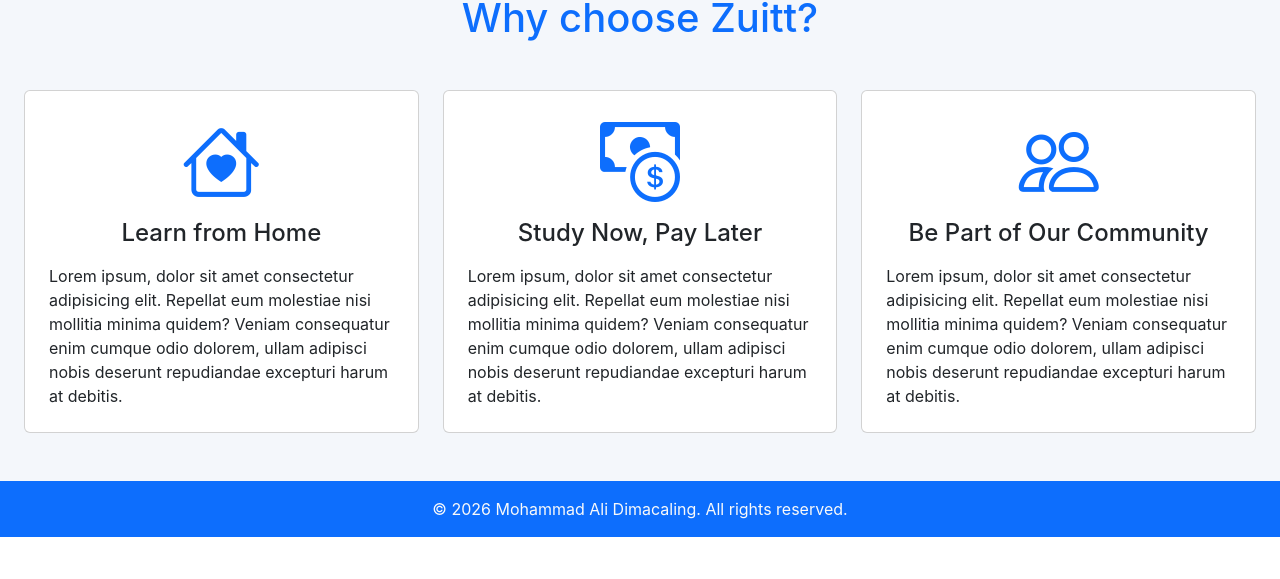
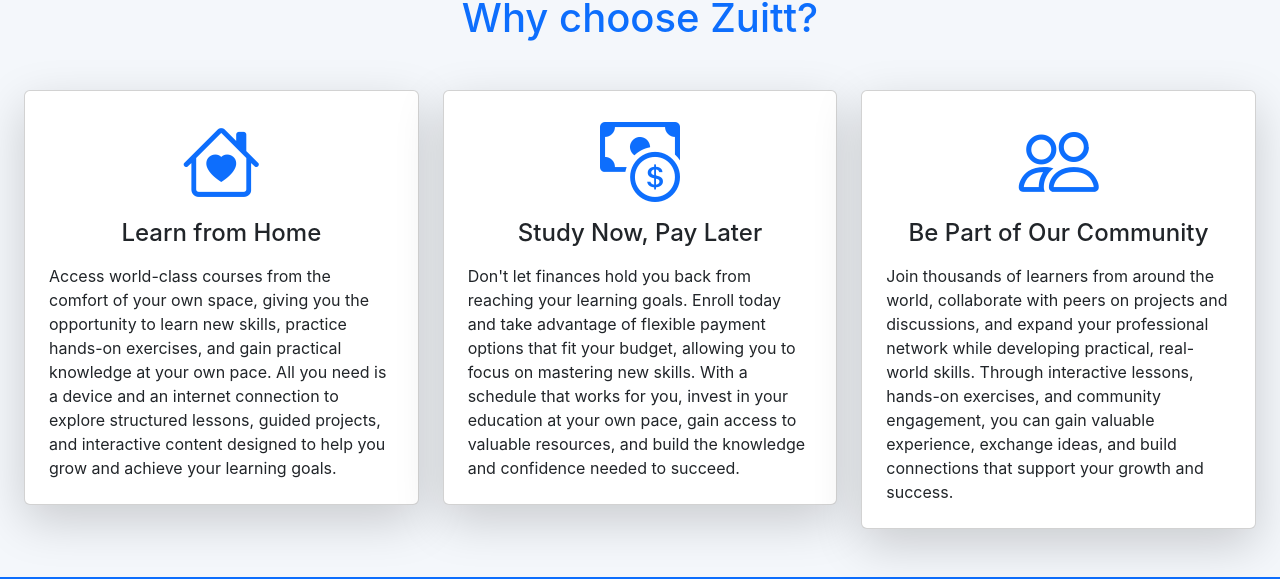
Before and after one commit to DimaxKun/course-booking-vue, a Vue app: page / in a window 1280 px wide. Shown: the part 661-1240 px from the top of the page. Before the commit the page ends 1198 px from the top, so only its background shows below. Built offline with nearby package versions, Linux system fonts and the light colour scheme.

Commit message:
updated front-end

```diff
--- a/src/components/HighlightsComponent.vue
+++ b/src/components/HighlightsComponent.vue
@@ -4,48 +4,42 @@
         <div class="row my-5">
             <h1 class="text-center text-primary mb-5">Why choose Zuitt?</h1>
             <div id="highlight1" class="col-md-4">
-                <div id="highlight1" class="card p-2 min-height-100">
+                <div id="highlight1" class="highlight-card card p-2 min-height-100 shadow-lg">
                     <div class="card-body">
                         <h1 class="text-center display-1 text-primary"><i class="bi bi-house-heart"></i></h1>
                         <h4 class="card-title text-center">
                             Learn from Home
                         </h4>
                         <p class="card-text mt-3">
-                            Lorem ipsum, dolor sit amet consectetur adipisicing elit. Repellat eum molestiae nisi
-                            mollitia minima quidem? Veniam consequatur enim cumque odio dolorem, ullam adipisci nobis
-                            deserunt repudiandae excepturi harum at debitis.
+                            Access world-class courses from the comfort of your own space, giving you the opportunity to learn new skills, practice hands-on exercises, and gain practical knowledge at your own pace. All you need is a device and an internet connection to explore structured lessons, guided projects, and interactive content designed to help you grow and achieve your learning goals.
                         </p>
                     </div>
                 </div>
             </div>
 
             <div id="highlight2" class="col-md-4">
-                <div class="card p-2 min-height-100">
+                <div class="highlight-card card p-2 min-height-100 shadow-lg">
                     <div class="card-body">
                         <h1 class="text-center display-1 text-primary"><i class="bi bi-cash-coin"></i></h1>
                         <h4 class="card-title text-center">
                             Study Now, Pay Later
                         </h4>
                         <p class="card-text mt-3">
-                            Lorem ipsum, dolor sit amet consectetur adipisicing elit. Repellat eum molestiae nisi
-                            mollitia minima quidem? Veniam consequatur enim cumque odio dolorem, ullam adipisci nobis
-                            deserunt repudiandae excepturi harum at debitis.
+                            Don't let finances hold you back from reaching your learning goals. Enroll today and take advantage of flexible payment options that fit your budget, allowing you to focus on mastering new skills. With a schedule that works for you, invest in your education at your own pace, gain access to valuable resources, and build the knowledge and confidence needed to succeed.
                         </p>
                     </div>
                 </div>
             </div>
 
             <div id="highlight3" class="col-md-4">
-                <div class="card p-2 min-height-100">
+                <div class="highlight-card card p-2 min-height-100 shadow-lg">
                     <div class="card-body">
                         <h1 class="text-center display-1 text-primary"><i class="bi bi-people"></i></h1>
                         <h4 class="card-title text-center">
                             Be Part of Our Community
                         </h4>
                         <p class="card-text mt-3">
-                            Lorem ipsum, dolor sit amet consectetur adipisicing elit. Repellat eum molestiae nisi
-                            mollitia minima quidem? Veniam consequatur enim cumque odio dolorem, ullam adipisci nobis
-                            deserunt repudiandae excepturi harum at debitis.
+                            Join thousands of learners from around the world, collaborate with peers on projects and discussions, and expand your professional network while developing practical, real-world skills. Through interactive lessons, hands-on exercises, and community engagement, you can gain valuable experience, exchange ideas, and build connections that support your growth and success.
                         </p>
                     </div>
                 </div>
@@ -53,3 +47,32 @@
         </div>
     </div>
 </template>
+
+<style scoped>
+.highlights-section {
+    background: var(--surface-soft);
+    padding: 2rem 1rem;
+}
+
+.highlight-icon-wrap {
+    width: 64px;
+    height: 64px;
+    border-radius: 50%;
+    background: #eaf1ff;
+    display: flex;
+    align-items: center;
+    justify-content: center;
+    margin: 0 auto;
+    font-size: 1.6rem;
+    color: var(--primary);
+}
+
+.highlight-card {
+    transition: transform 0.15s ease, box-shadow 0.15s ease;
+}
+
+.highlight-card:hover {
+    transform: translateY(-3px);
+    box-shadow: 0 14px 28px rgba(15, 23, 42, 0.1);
+}
+</style>
```
